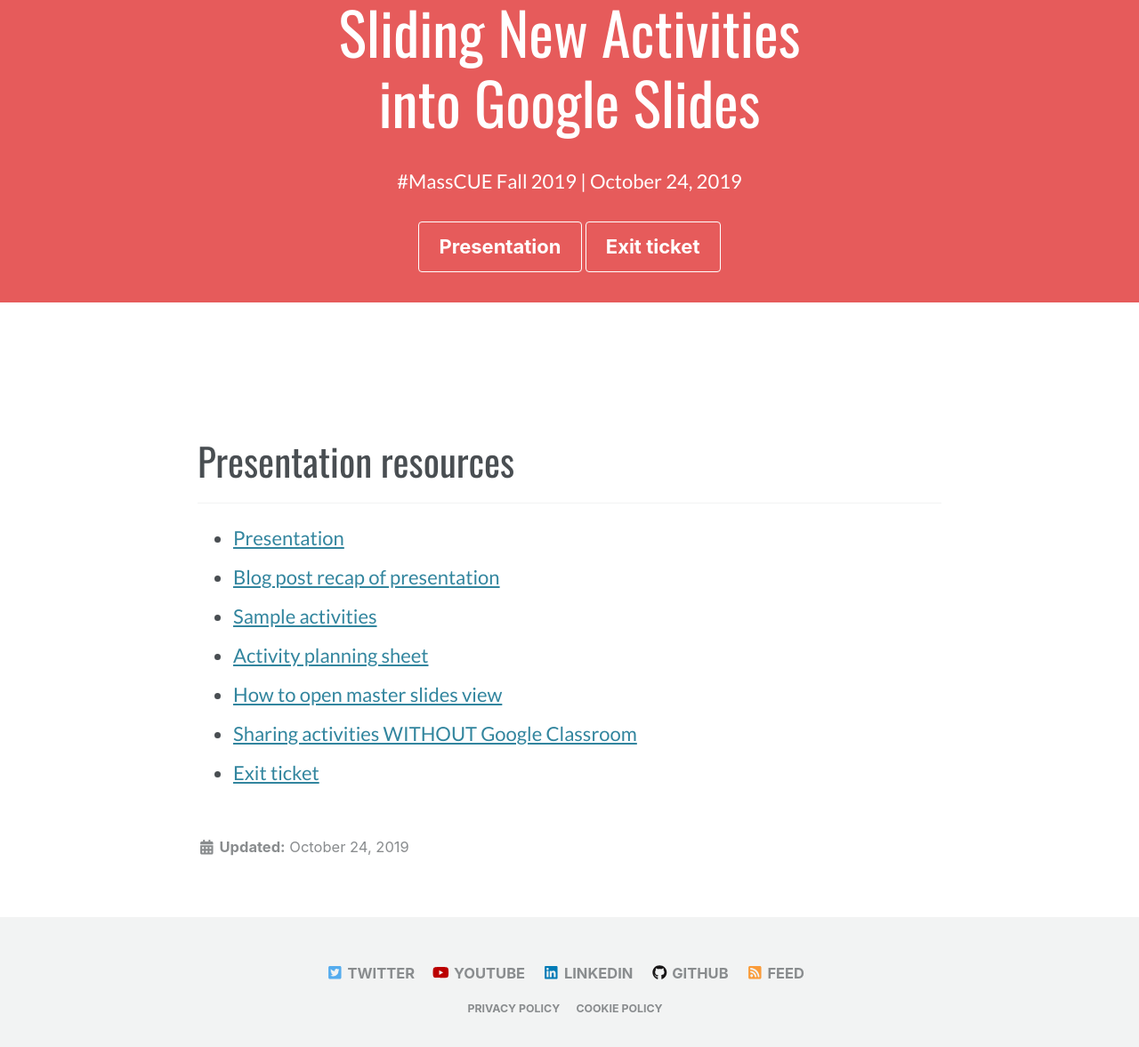
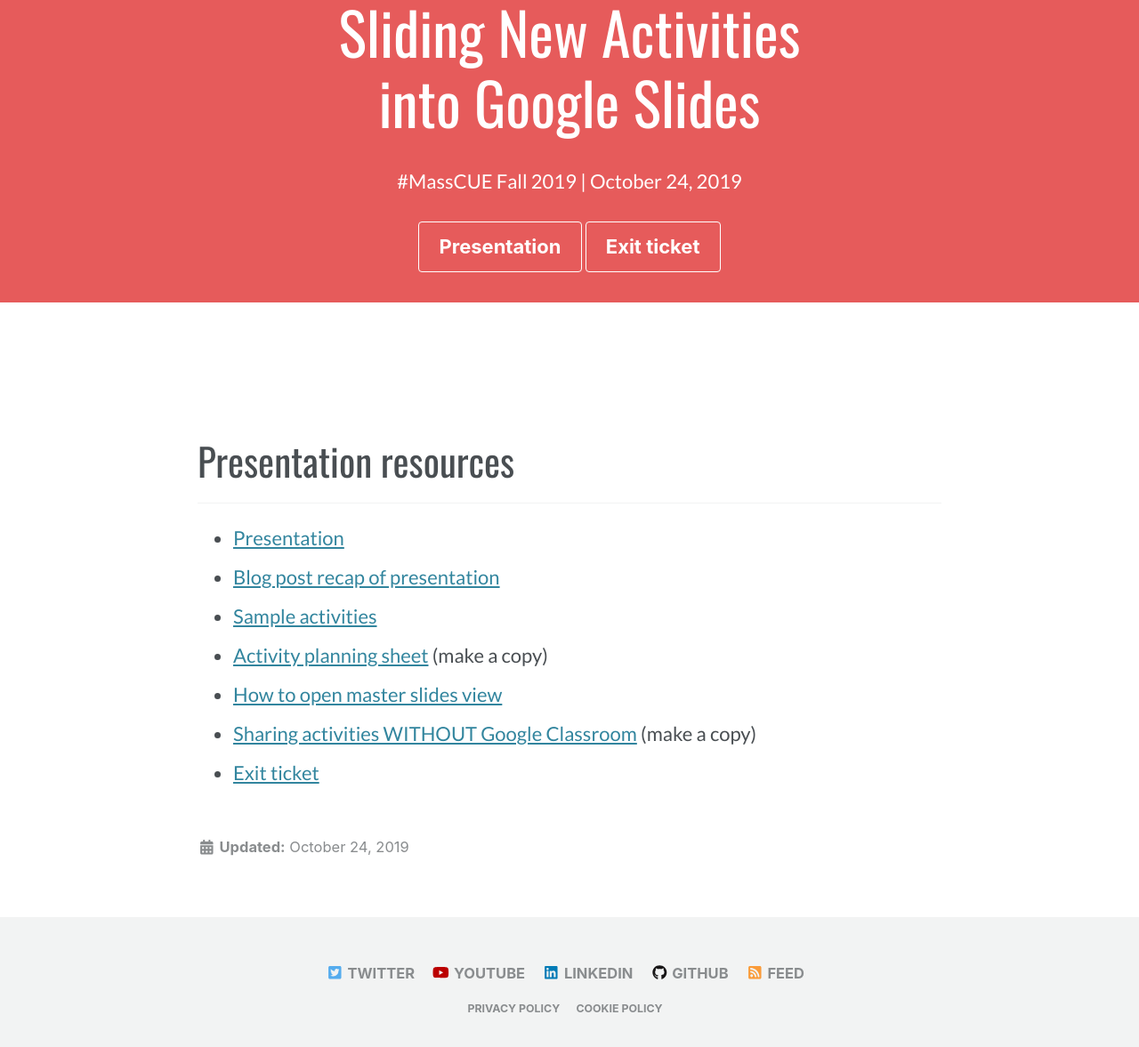
Before and after one commit to zakkolar/io.zak, a Jekyll site: the page built from _presentations/2019-10-24-masscue-sliding-new-activities-into-google-slides.md, in a window 1280 px wide, cut to the strip 192-1391 px from the top of the page. Shown: the top 1177 px of the strip at 89% size. Built offline with Jekyll 4.4.1, drawn with Linux system fonts in a browser that asks for light colours; cached includes are drawn as plain includes; nearby versions of some CDN libraries; comment, search, counter and statistics services are not loaded; a style sheet for code colours, icons or effects is not loaded.

Commit message:
removed forced copy links

```diff
--- a/_presentations/2019-10-24-masscue-sliding-new-activities-into-google-slides.md
+++ b/_presentations/2019-10-24-masscue-sliding-new-activities-into-google-slides.md
@@ -23,7 +23,7 @@
 - [Presentation](https://docs.google.com/presentation/d/170w9QvrxB93cabcb9Tl-dViV7zQjsmMro1ow8qqtzCg/edit?usp=sharing){: target="_blank"}
 - [Blog post recap of presentation]({% link _posts/2019-08-18-sliding-new-activities-into-google-slides.md %})
 - [Sample activities](https://drive.google.com/drive/folders/1UliOH1P0CyuoGB14MKce1faeNvh6dYb9){: target="_blank"}
-- [Activity planning sheet](https://docs.google.com/document/d/1LZNGyR0hqPIjaINhASfIlTYCUXaCBo9EdLO4fzNoEz0/copy){: target = "_blank"}
+- [Activity planning sheet](https://docs.google.com/document/d/1LZNGyR0hqPIjaINhASfIlTYCUXaCBo9EdLO4fzNoEz0){: target = "_blank"} (make a copy)
 - [How to open master slides view](https://www.iorad.com/player/1591527/Google-Slides-for-Education---Getting-Started-with-Master-Slides#trysteps-1){: target="_blank"}
-- [Sharing activities WITHOUT Google Classroom](https://docs.google.com/spreadsheets/d/1ntdKxVcnXb1lCGrexcEKJkti0my696VA7urUb-oiUks/copy){: target="_blank"}
+- [Sharing activities WITHOUT Google Classroom](https://docs.google.com/spreadsheets/d/1ntdKxVcnXb1lCGrexcEKJkti0my696VA7urUb-oiUks){: target="_blank"} (make a copy)
 - [Exit ticket](https://docs.google.com/forms/d/e/1FAIpQLSeqrj1jwIcnQOPmLwLaTZS4gpI1vlBgs4fx6nZZDxui3lRy6g/viewform){: target="_blank" }
```
